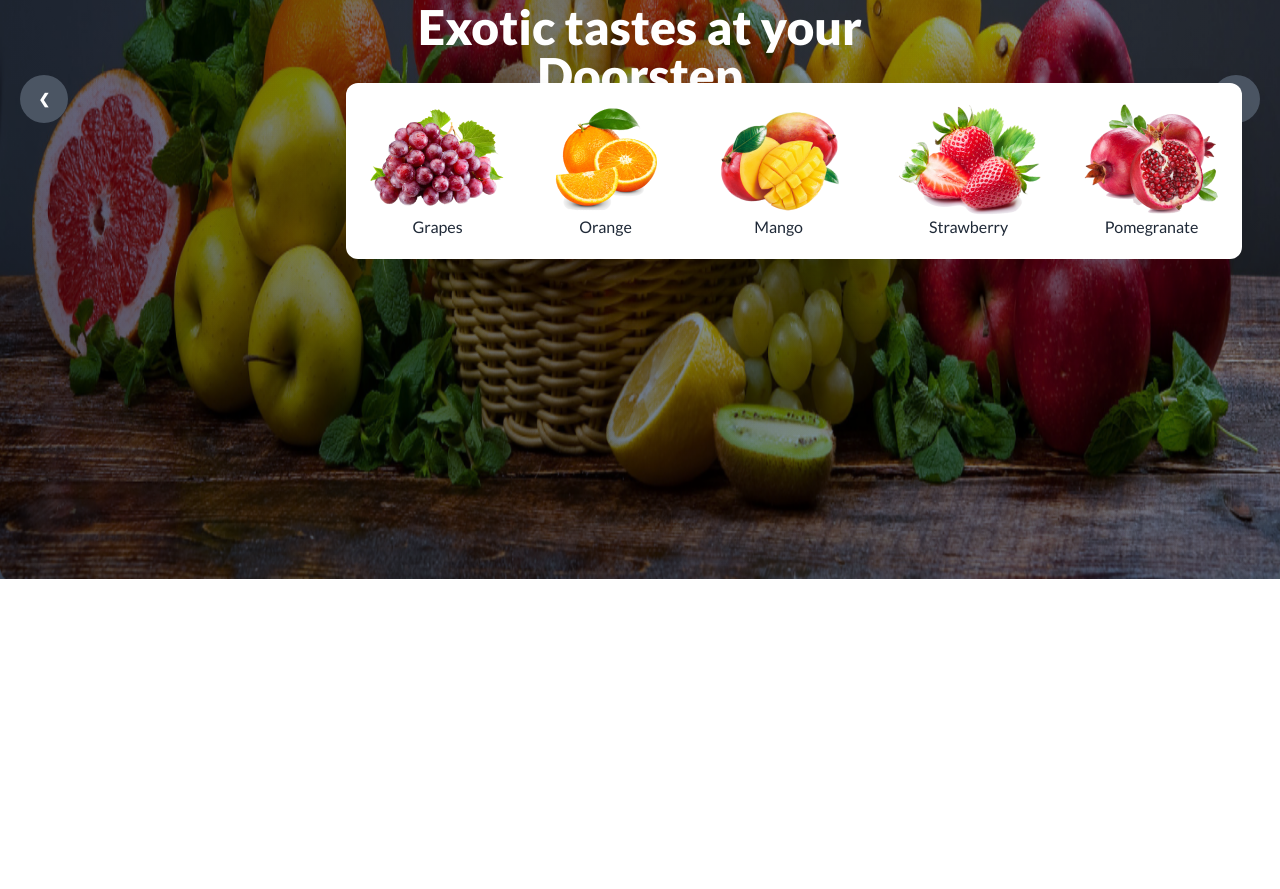
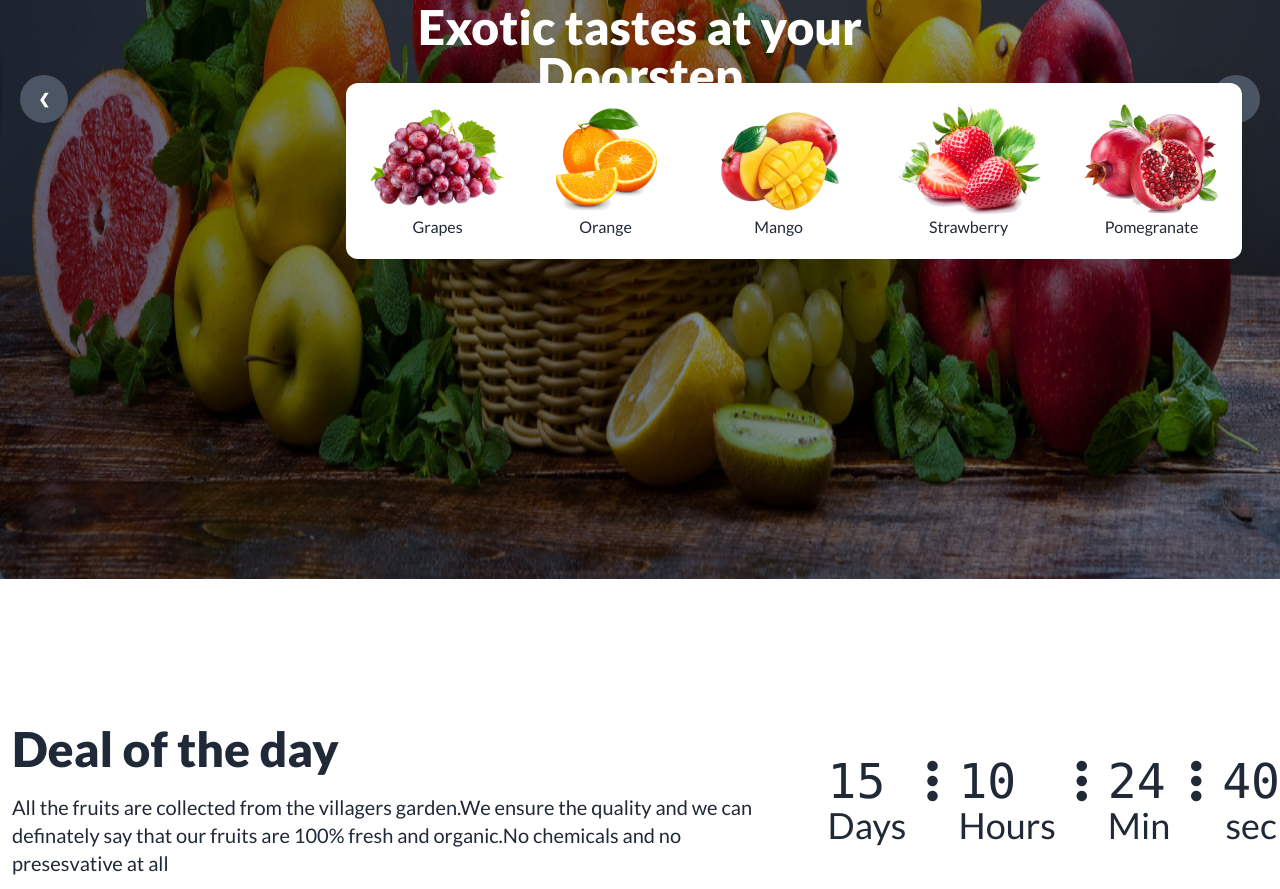
Before and after one commit to ShahriarZe/fruit-ninja, a plain HTML site: page index.html in a window 1280 px wide. Shown: the part 517-1406 px from the top of the page. Before the commit the page ends 1102 px from the top, so only its background shows below. Drawn offline with nearby package versions, Linux system fonts and the light colour scheme; grey boxes are pictures that could not be loaded.

Commit message:
deal of the day section added

```diff
--- a/index.html
+++ b/index.html
@@ -122,7 +122,7 @@
 
         <!-- Exotic Banner Part -->
 
-        <section class="mt-5 ">
+        <section class="mt-5  ">
 
             <div class="carousel w-full">
                 <div id="slide1" class="carousel-item relative w-full bg-gradient-to-r from-gray-700 to-gray-600">
@@ -211,6 +211,60 @@
             </div>
         </section>
 
+        <!-- Deal Of the Day Section -->
+        <section>
+            <div class=" lg:mt-32 flex flex-col gap-10 lg:flex-row items-center lg:justify-between ">
+                <div class="p-3 space-y-5">
+                    <h2 class="text-5xl font-extrabold">Deal of the day</h2>
+                    <p class="max-w-3xl text-xl">All the fruits are collected from the villagers garden.We ensure the
+                        quality and we can definately
+                        say
+                        that our fruits are 100% fresh and organic.No chemicals and no presesvative at all</p>
+                </div>
+                <div>
+                    <div class="grid grid-flow-col gap-5 text-center lg:text-4xl auto-cols-max">
+                        <div class="flex flex-col">
+                            <span class="countdown font-mono text-5xl">
+                                <span style="--value:15;"></span>
+                            </span>
+                            Days
+                        </div>
+                        <div>
+                            <h2 class="flex justify-center text-5xl text-center"><i
+                                    class="fa-solid fa-ellipsis-vertical"></i></h2>
+                        </div>
+                        <div class="flex flex-col">
+                            <span class="countdown font-mono text-5xl">
+                                <span style="--value:10;"></span>
+                            </span>
+                            Hours
+                        </div>
+                        <div>
+                            <h2 class="flex justify-center text-5xl text-center"><i
+                                    class="fa-solid fa-ellipsis-vertical"></i></h2>
+                        </div>
+                        <div class="flex flex-col">
+                            <span class="countdown font-mono text-5xl">
+                                <span style="--value:24;"></span>
+                            </span>
+                            Min
+                        </div>
+                        <div>
+                            <h2 class="flex justify-center text-5xl text-center"><i
+                                    class="fa-solid fa-ellipsis-vertical"></i></h2>
+                        </div>
+                        <div class="flex flex-col">
+                            <span class="countdown font-mono text-5xl">
+                                <span style="--value:40;"></span>
+                            </span>
+                            sec
+                        </div>
+                    </div>
+                </div>
+            </div>
+
+            </div>
+        </section>
     </main>
 
 </body>
```
